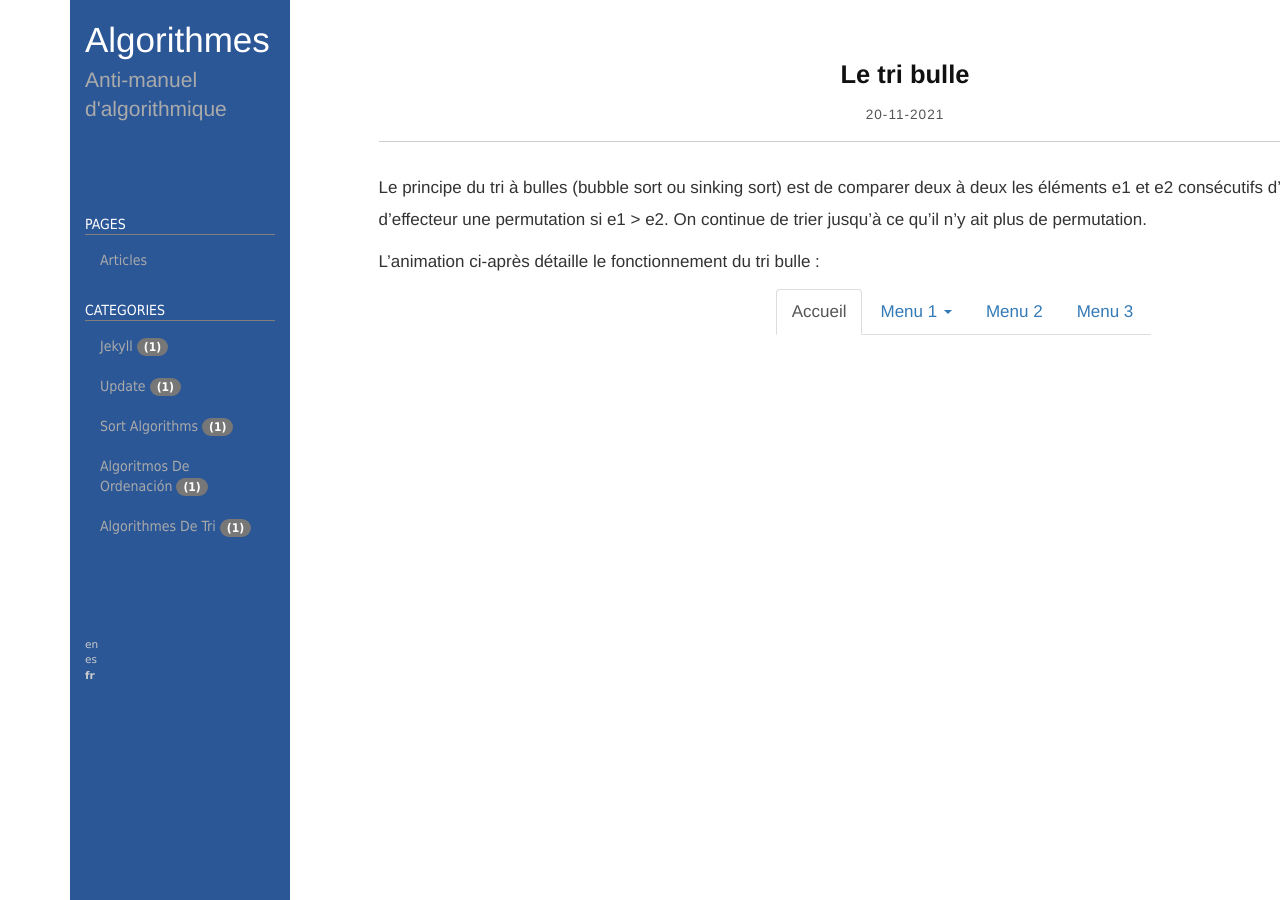
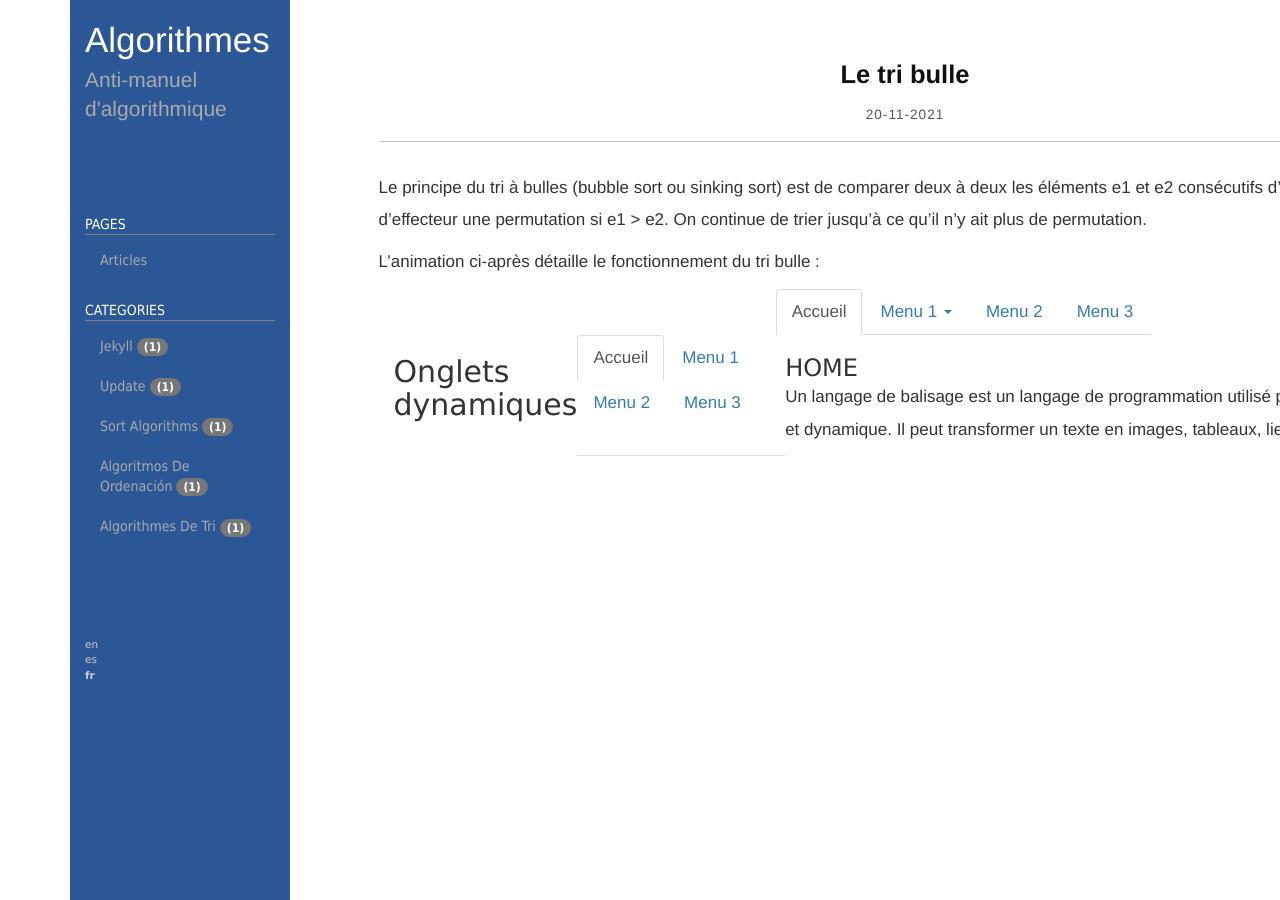
Before and after one commit to LWH-21/Algos, a Jekyll site: the page built from _posts/2020-11-20-bubblesort_fr.md, in a window 1280 px wide. Built offline with Jekyll 4.4.1, drawn with Linux system fonts in a browser that asks for light colours; nearby versions of some CDN libraries; library files that are not in the unit come from our copies.

Commit message:
Update 2020-11-20-bubblesort_fr.md

```diff
--- a/_posts/2020-11-20-bubblesort_fr.md
+++ b/_posts/2020-11-20-bubblesort_fr.md
@@ -33,3 +33,35 @@ L'animation ci-après détaille le fonctionnement du tri bulle :
     <li><a href="#">Menu 3</a></li>
   </ul>
 </div>
+
+<div class="container">
+  <h2>Onglets dynamiques</h2>
+  <ul class="nav nav-tabs">
+    <li class="active"><a data-toggle="tab" href="#home">Accueil</a></li>
+    <li><a data-toggle="tab" href="#menu1">Menu 1</a></li>
+    <li><a data-toggle="tab" href="#menu2">Menu 2</a></li>
+    <li><a data-toggle="tab" href="#menu3">Menu 3</a></li>
+  </ul>
+
+  <div class="tab-content">
+    <div id="home" class="tab-pane fade in active">
+      <h3>HOME</h3>
+      <p>Un langage de balisage est un langage de programmation utilisé pour rendre le texte plus
+            interactif et dynamique. Il peut transformer un texte en images, tableaux, liens, etc.</p>
+    </div>
+    <div id="menu1" class="tab-pane fade">
+      <h3>Menu 1</h3>
+      <p>Java est un langage de programmation de haut niveau, robuste, sécurisé et orienté objet.</p>
+    </div>
+    <div id="menu2" class="tab-pane fade">
+      <h3>Menu 2</h3>
+      <p>SQL est juste un langage de requête, ce n'est pas une base de données. Pour effectuer des requêtes SQL,
+      vous devez installer n'importe quelle base de données, par exemple Oracle, MySQL, MongoDB, PostGre SQL, SQL Server, DB2, etc.</p>
+    </div>
+    <div id="menu3" class="tab-pane fade">
+      <h3>Menu 3</h3>
+      <p>Le langage C est développé pour créer des applications système qui dirigent
+       interagit avec les périphériques matériels tels que les pilotes, les noyaux, etc.</p>
+    </div>
+  </div>
+</div>
```
